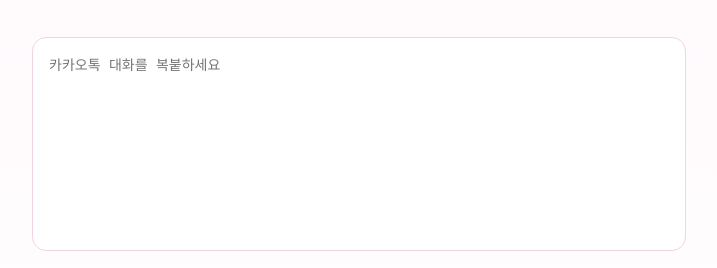
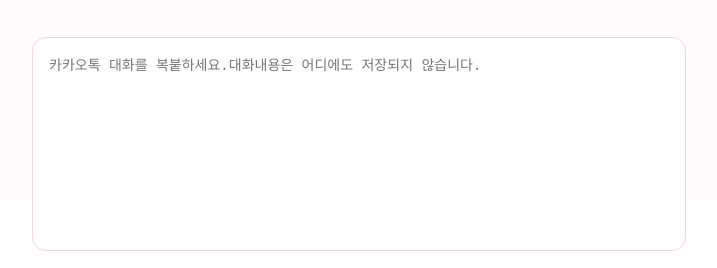
Before and after one commit to sususmumichinori-svg/Project-Spoken, a plain HTML site: page index.html in a window 1280 px wide. Shown: the part 158-426 px from the top of the page, without its empty margins (298-1015 px from the left). Drawn offline with Linux system fonts and the light colour scheme.

Commit message:
Update index.html

```diff
--- a/index.html
+++ b/index.html
@@ -9,18 +9,18 @@
 <body>
 
   <div class="container">
-    <h1>💗 Spoken Cleaner 💗</h1>
+    <h1>💗Spoken Cleaner💗</h1>
 
-    <textarea id="inputText" placeholder="카카오톡 대화를 복붙하세요"></textarea>
+    <textarea id="inputText" placeholder="카카오톡 대화를 복붙하세요.대화내용은 어디에도 저장되지 않습니다."></textarea>
 
-    <button class="main-btn" onclick="processText()">정리하기 ✨</button>
+    <button class="main-btn" onclick="processText()">정리하기✨</button>
 
     <div id="output"></div>
 
     <!-- 결과 버튼 (처음엔 숨김) -->
     <div id="resultActions">
-      <button onclick="copyText()">복사하기 📋</button>
-      <button onclick="downloadTXT()">TXT 내보내기 💾</button>
+      <button onclick="copyText()">복사하기📋</button>
+      <button onclick="downloadTXT()">TXT 내보내기💾</button>
     </div>
   </div>
 
```
